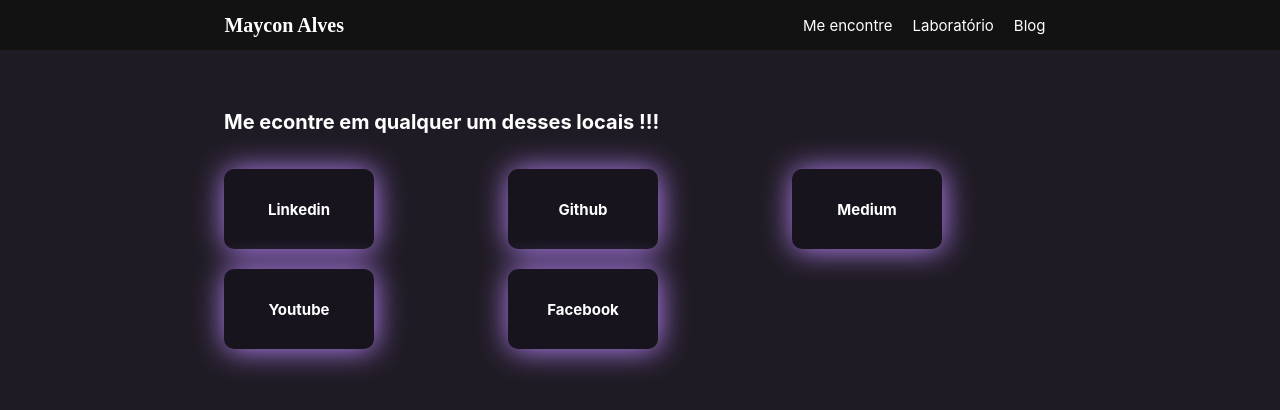
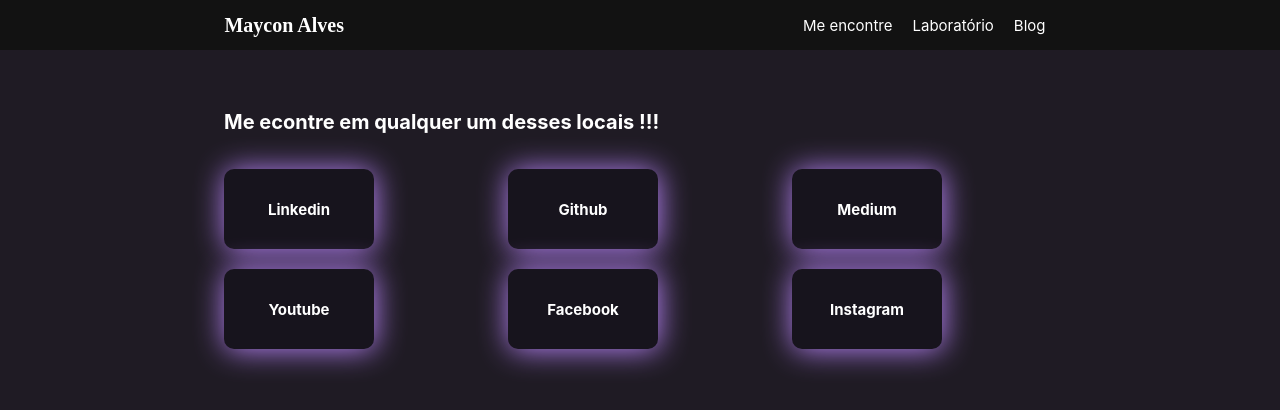
Before and after one commit to mayconbalves/maycon-alves, a Next.js app: page /about in a window 1280 px wide. Shown: the top 410 px of the page. Built offline with nearby package versions, Linux system fonts and the light colour scheme.

Commit message:
feat(about): implements instagram card

```diff
--- a/src/pages/about.js
+++ b/src/pages/about.js
@@ -43,6 +43,12 @@
             href="https://www.facebook.com/mayconmustaine/"
             hoverColor="#4460b1"
           />
+
+          <Card
+            title="Instagram"
+            href="https://www.instagram.com/mayconbalves/"
+            hoverColor="#da1896"
+          />
         </MediaSocialSection>
       </Container>
     </Content>
```
